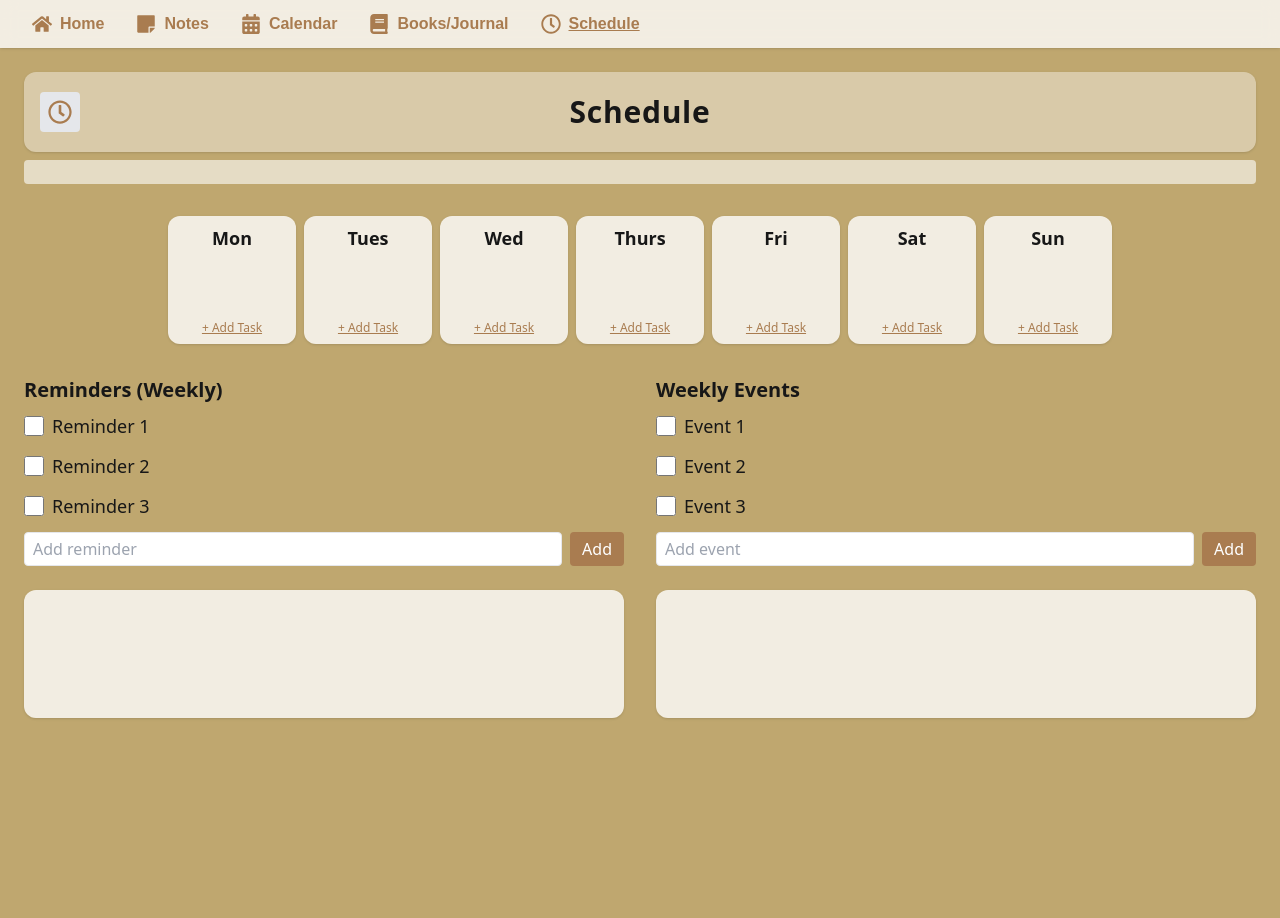
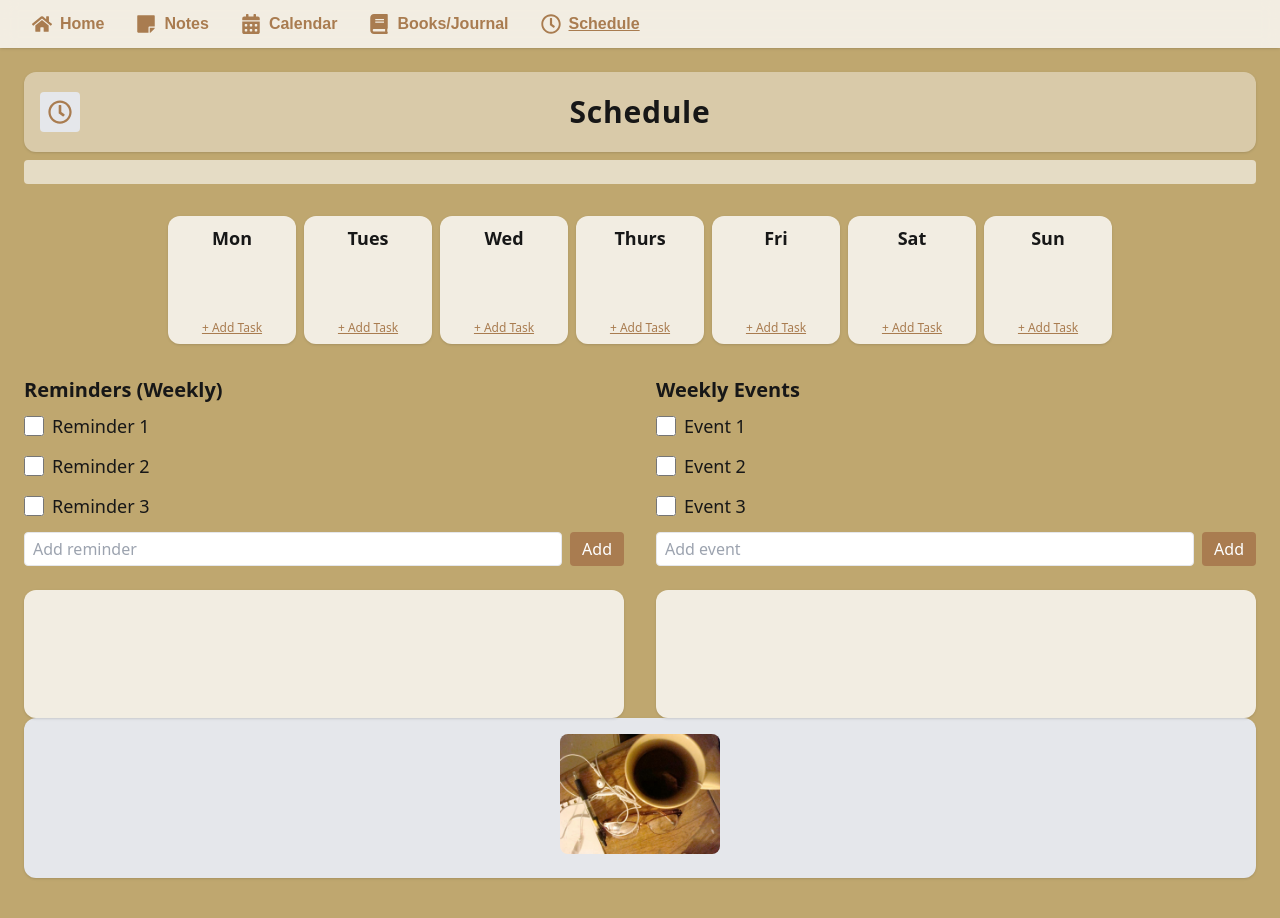
Before and after one commit to meghanav22/Final-Project, a Next.js app: page /schedule in a window 1280 px wide. Shown: the top 918 px of the page. Before the commit the page ends 848 px from the top, so only its background shows below. Built offline with nearby package versions, Linux system fonts and the light colour scheme.

Commit message:
added image

```diff
--- a/app/schedule/page.tsx
+++ b/app/schedule/page.tsx
@@ -2,6 +2,7 @@
 
 import React, { useState, useEffect } from "react";
 import { FaRegClock } from "react-icons/fa";
+import Image from "next/image";
 
 function loadFromStorage<T>(key: string, fallback: T): T {
   if (typeof window === "undefined") return fallback;
@@ -240,6 +241,20 @@ export default function Schedule() {
           <div className="bg-white/80 rounded-xl h-32 shadow" /> {/* Placeholder box */}
         </section>
       </div>
+
+      {/* Coffee Image Section */}
+      <section className="bg-gray-200 rounded-xl p-4 shadow flex flex-col items-center mb-6">
+        <Image
+          src="/coffee.jpg"
+          alt="Coffee cup"
+          width={120}
+          height={120}
+          className="rounded-lg object-cover mb-2"
+          style={{ maxHeight: 120, width: "auto", height: "auto" }}
+          priority
+        />
+        {/* ...rest of your content for this section... */}
+      </section>
     </div>
   );
 }
```
Also changed, not shown: public/coffee.jpg (added).
